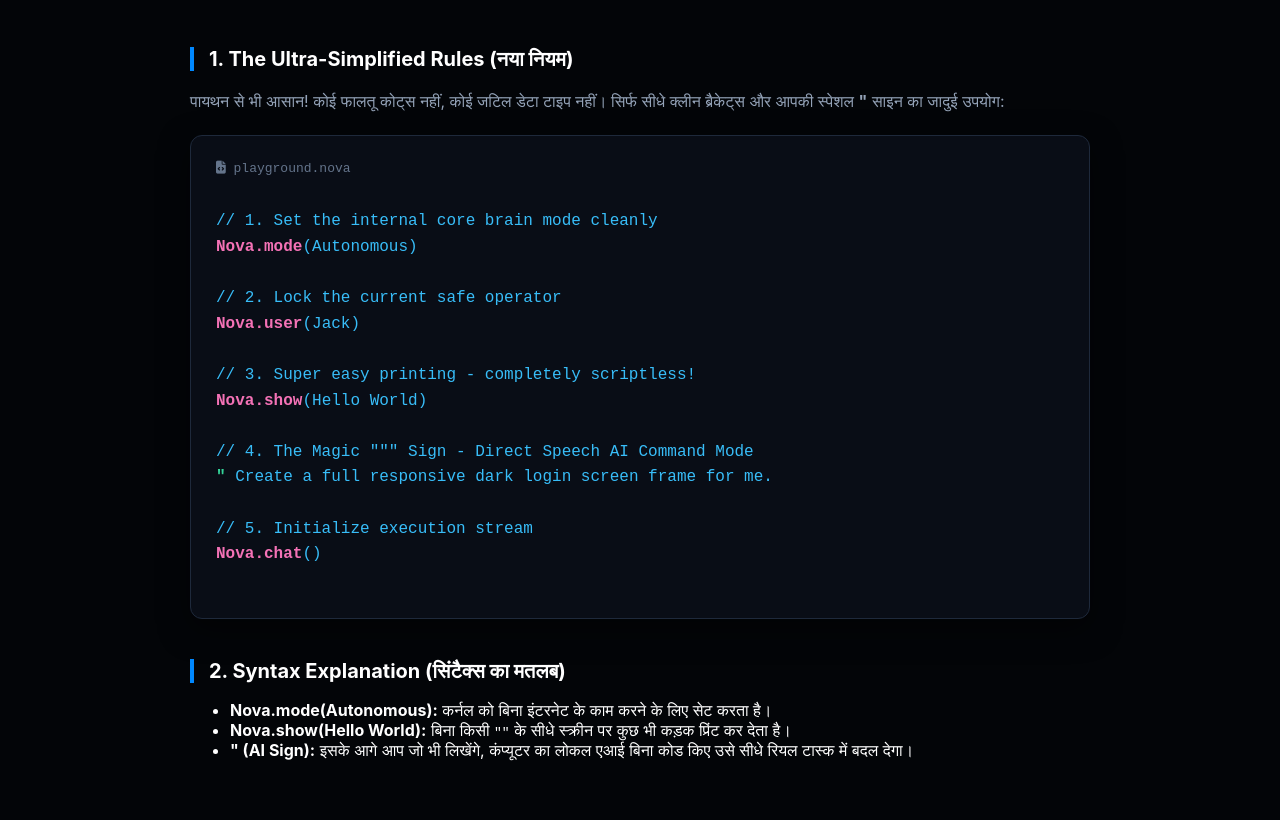
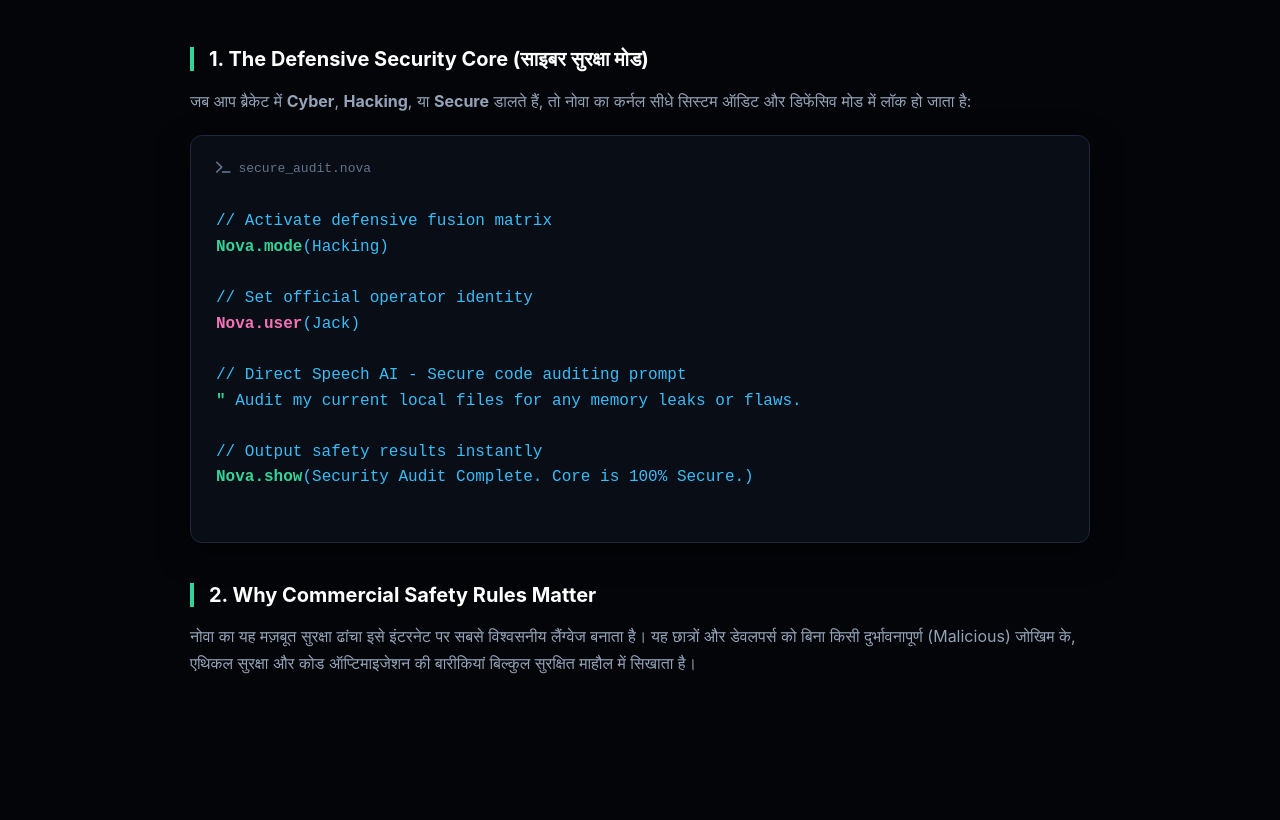
Before and after one commit to Javedkhan200/Nova_studio_v2, a plain HTML site: page index.html in a window 1280 px wide. Shown: the part 227-1047 px from the top of the page. After the commit the page ends 964 px from the top, so only its background shows below. Drawn offline with Linux system fonts and the light colour scheme.

Commit message:
Upgrade: Integrated defensive Cyber/Hacking mode rules with Fusion-Security auditing targets.

```diff
--- a/index.html
+++ b/index.html
@@ -3,13 +3,14 @@
 <head>
     <meta charset="UTF-8">
     <meta name="viewport" content="width=device-width, initial-scale=1.0">
-    <title>Nova Language | Ultra-Simplified Commercial Engine</title>
+    <title>Nova Language | Advanced Cyber Security Engine</title>
     <link rel="stylesheet" href="https://cdnjs.cloudflare.com/ajax/libs/font-awesome/6.4.0/css/all.min.css">
     <style>
         :root {
             --bg-pure: #030508;
             --panel-bg: #090d16;
             --neon-glow: #0088ff;
+            --cyber-green: #34d399;
             --text-light: #ffffff;
             --text-dim: #64748b;
         }
@@ -36,7 +37,7 @@
         h1 { font-size: 42px; font-weight: 800; text-align: center; margin-bottom: 10px; }
         .tagline { text-align: center; color: var(--text-dim); font-size: 18px; margin-bottom: 50px; }
 
-        h2 { font-size: 20px; border-left: 4px solid var(--neon-glow); padding-left: 15px; margin-top: 40px; }
+        h2 { font-size: 20px; border-left: 4px solid var(--cyber-green); padding-left: 15px; margin-top: 40px; }
         p { color: #94a3b8; line-height: 1.7; }
 
         .syntax-card {
@@ -57,48 +58,42 @@
             white-space: pre-wrap;
         }
         .cmd { color: #f472b6; font-weight: bold; }
-        .ai-sign { color: #34d399; font-weight: bold; }
+        .cyber-cmd { color: var(--cyber-green); font-weight: bold; }
+        .ai-sign { color: var(--cyber-green); font-weight: bold; }
     </style>
 </head>
 <body>
     <header>
         <div class="logo">Nova <span>Language</span></div>
-        <div style="font-weight: bold; color: var(--neon-glow);"><i class="fa-solid fa-bolt"></i> Child-Friendly Commercial Engine v12.0</div>
+        <div style="font-weight: bold; color: var(--cyber-green);"><i class="fa-solid fa-shield-halved"></i> Fusion-Security Matrix Active v12.5</div>
     </header>
 
     <section class="main-section">
-        <h1>6-Year-Old Proof Coding Syntax</h1>
-        <div class="tagline">Easier than Python. Sharper than C++. Direct Dot-Notation Engine.</div>
+        <h1>Dynamic Cyber Defensive Mode</h1>
+        <div class="tagline">Toggle complete kernel privileges locally using advanced abstract security modules.</div>
 
-        <h2>1. The Ultra-Simplified Rules (नया नियम)</h2>
-        <p>पायथन से भी आसान! कोई फालतू कोट्स नहीं, कोई जटिल डेटा टाइप नहीं। सिर्फ सीधे क्लीन ब्रैकेट्स और आपकी स्पेशल <b>"</b> साइन का जादुई उपयोग:</p>
+        <h2>1. The Defensive Security Core (साइबर सुरक्षा मोड)</h2>
+        <p>जब आप ब्रैकेट में <b>Cyber</b>, <b>Hacking</b>, या <b>Secure</b> डालते हैं, तो नोवा का कर्नल सीधे सिस्टम ऑडिट और डिफेंसिव मोड में लॉक हो जाता है:</p>
 
         <div class="syntax-card">
-            <span class="code-title"><i class="fa-solid fa-file-code"></i> playground.nova</span>
+            <span class="code-title"><i class="fa-solid fa-terminal"></i> secure_audit.nova</span>
             <div class="code-block">
-<span class="comment">// 1. Set the internal core brain mode cleanly</span>
-<span class="cmd">Nova.mode</span>(Autonomous)
+<span class="comment">// Activate defensive fusion matrix</span>
+<span class="cyber-cmd">Nova.mode</span>(Hacking)
 
-<span class="comment">// 2. Lock the current safe operator</span>
+<span class="comment">// Set official operator identity</span>
 <span class="cmd">Nova.user</span>(Jack)
 
-<span class="comment">// 3. Super easy printing - completely scriptless!</span>
-<span class="cmd">Nova.show</span>(Hello World)
+<span class="comment">// Direct Speech AI - Secure code auditing prompt</span>
+<span class="ai-sign">"</span> Audit my current local files for any memory leaks or flaws.
 
-<span class="comment">// 4. The Magic """ Sign - Direct Speech AI Command Mode</span>
-<span class="ai-sign">"</span> Create a full responsive dark login screen frame for me.
-
-<span class="comment">// 5. Initialize execution stream</span>
-<span class="cmd">Nova.chat</span>()
+<span class="comment">// Output safety results instantly</span>
+<span class="cyber-cmd">Nova.show</span>(Security Audit Complete. Core is 100% Secure.)
             </div>
         </div>
 
-        <h2>2. Syntax Explanation (सिंटैक्स का मतलब)</h2>
-        <ul>
-            <li><strong>Nova.mode(Autonomous):</strong> कर्नल को बिना इंटरनेट के काम करने के लिए सेट करता है।</li>
-            <li><strong>Nova.show(Hello World):</strong> बिना किसी <code>""</code> के सीधे स्क्रीन पर कुछ भी कड़क प्रिंट कर देता है।</li>
-            <li><strong>" (AI Sign):</strong> इसके आगे आप जो भी लिखेंगे, कंप्यूटर का लोकल एआई बिना कोड किए उसे सीधे रियल टास्क में बदल देगा।</li>
-        </ul>
+        <h2>2. Why Commercial Safety Rules Matter</h2>
+        <p>नोवा का यह मज़बूत सुरक्षा ढांचा इसे इंटरनेट पर सबसे विश्वसनीय लैंग्वेज बनाता है। यह छात्रों और डेवलपर्स को बिना किसी दुर्भावनापूर्ण (Malicious) जोखिम के, एथिकल सुरक्षा और कोड ऑप्टिमाइजेशन की बारीकियां बिल्कुल सुरक्षित माहौल में सिखाता है।</p>
     </section>
 </body>
 </html>
```
